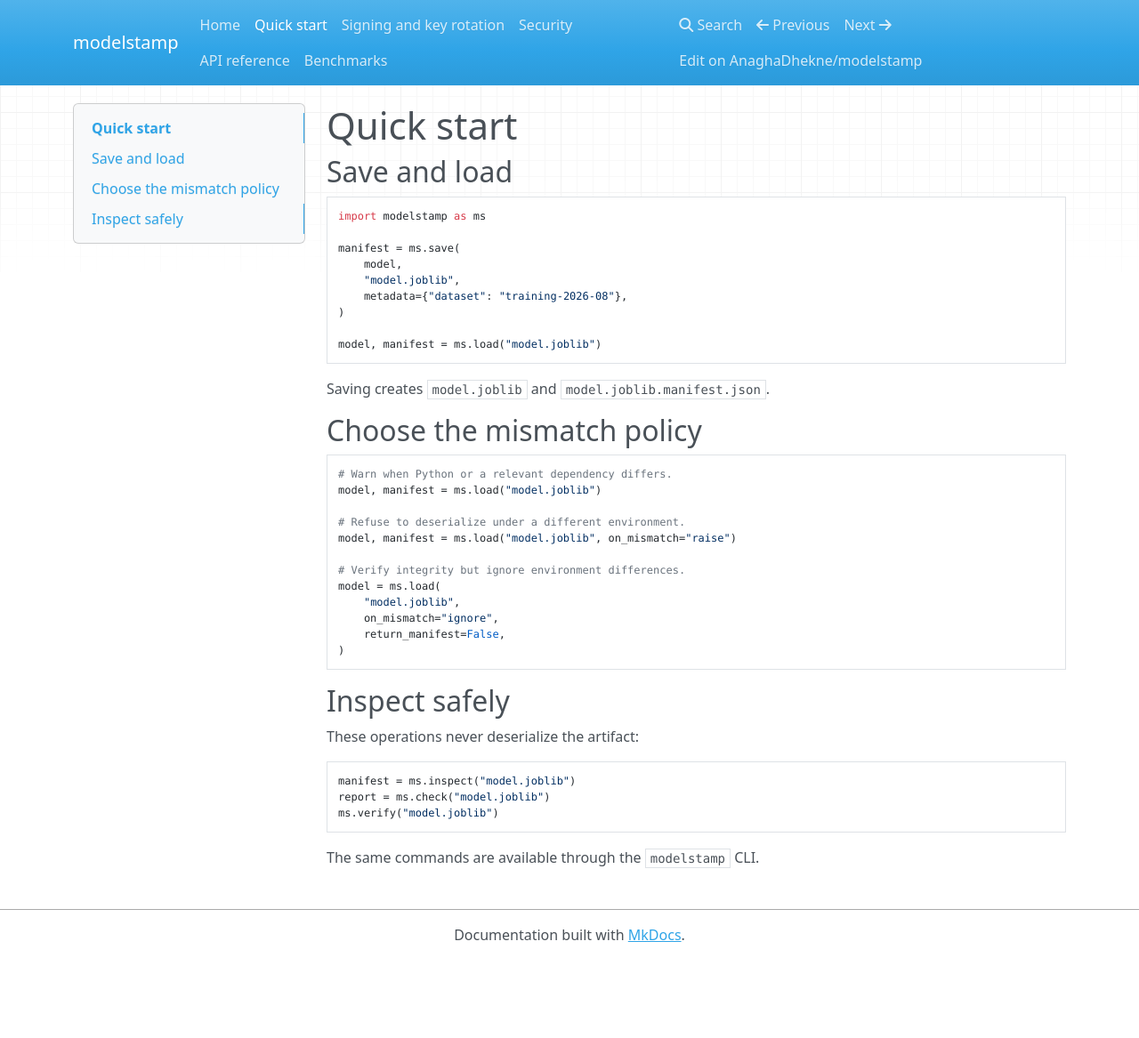
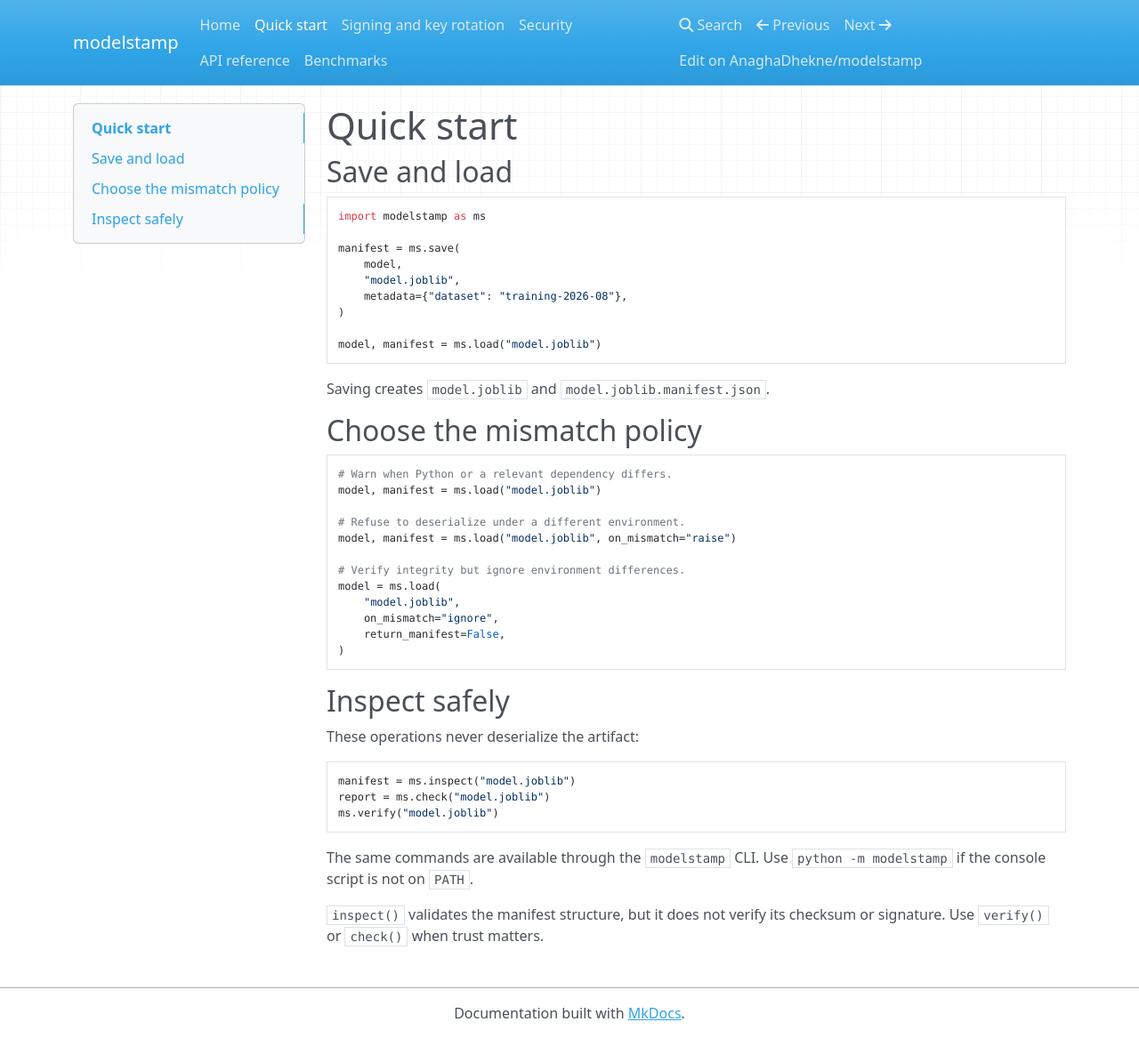
Before and after one commit to AnaghaDhekne/modelstamp, an MkDocs documentation site: the page built from docs/quickstart.md, in a window 1280 px wide and 1167 px high. Shown: the whole window at 89% size. Built offline with MkDocs 1.6.1, drawn with Linux system fonts in a browser that asks for light colours; nearby versions of some CDN libraries.

Commit message:
Harden signed checks and improve CLI ergonomics

````diff
--- a/docs/quickstart.md
+++ b/docs/quickstart.md
@@ -44,3 +44,7 @@ ms.verify("model.joblib")
 ```
 
 The same commands are available through the `modelstamp` CLI.
+Use `python -m modelstamp` if the console script is not on `PATH`.
+
+`inspect()` validates the manifest structure, but it does not verify its
+checksum or signature. Use `verify()` or `check()` when trust matters.
````
